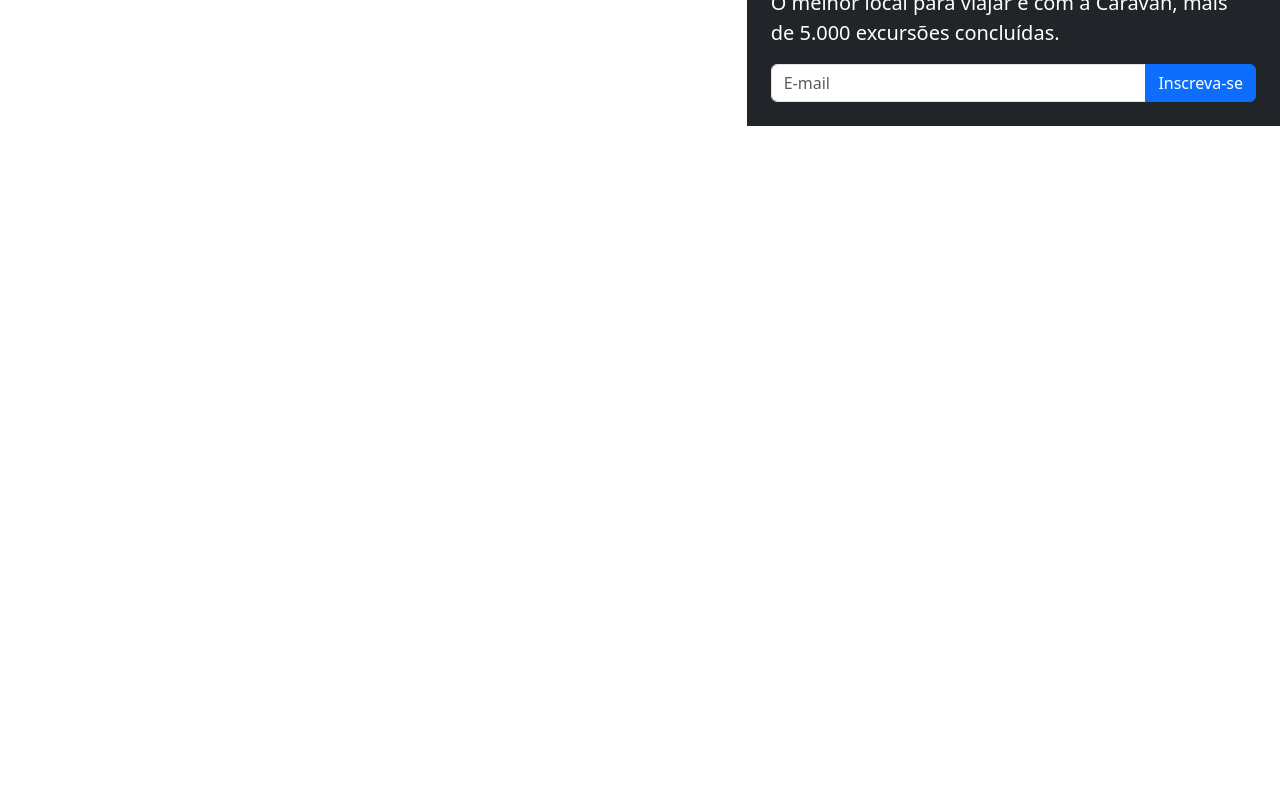
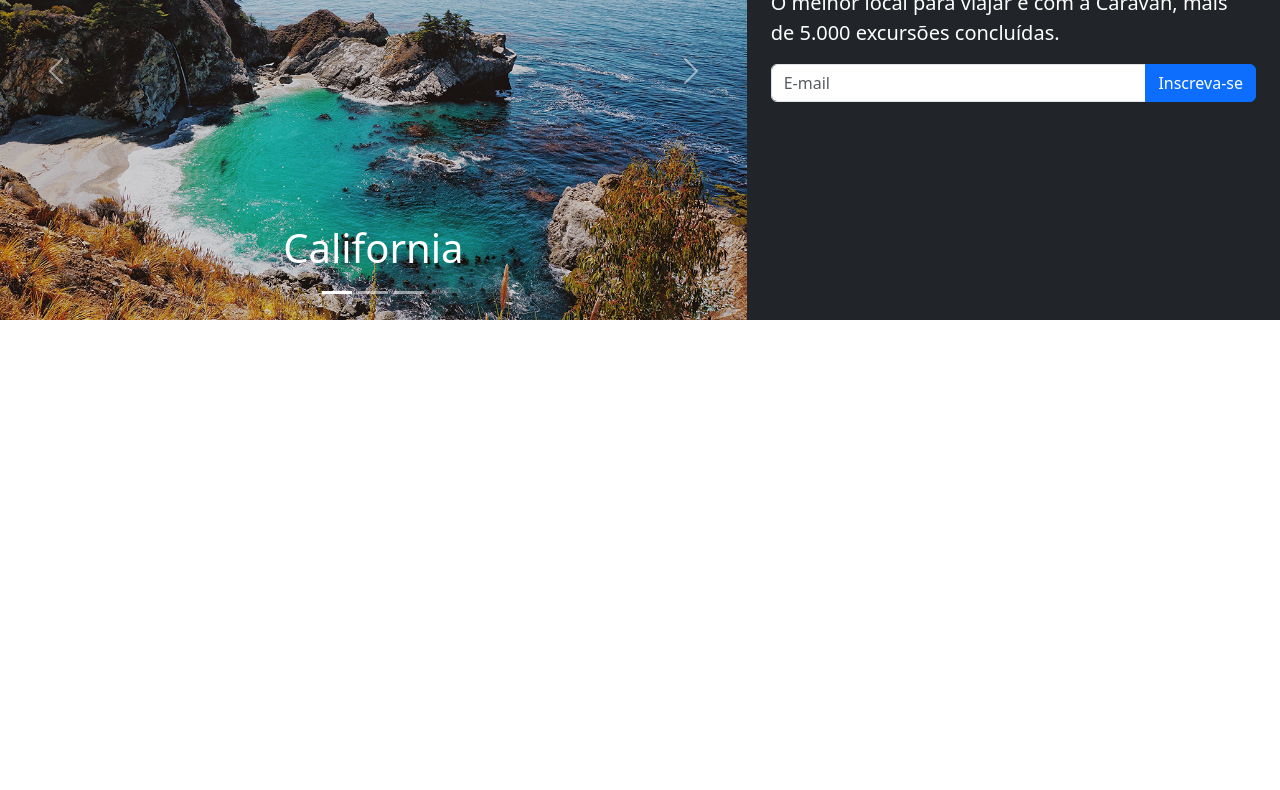
Before and after one commit to guioliveirx/caravan-bootstrap, a plain HTML site: page index.html in a window 1280 px wide. Shown: the part 238-1028 px from the top of the page. Drawn offline with Linux system fonts and the light colour scheme.

Commit message:
feat: create carousel

```diff
--- a/index.html
+++ b/index.html
@@ -9,6 +9,11 @@
 </head>
 <body>
     <header>
+        <!--
+            *navbar -> Inicializa uma navbar.
+            *navbar-expand-md -> Adiciona um tamanho mínimo para quebrar a linha e ajusta o conteudo no começo.
+            *fixed-top -> Aplica um position fidex no topo do conteudo.
+         -->
         <nav class="navbar navbar-expand-md fixed-top box-shadow bg-body-tertiary">
             <div class="container-lg">
                 <a href="index.html" target="_self" rel="noopener noreferrer" class="navbar-brand">
@@ -64,7 +69,37 @@
             <!-- Cria um grid flex-box dividido em 12 colunas que ocupa todo o container-->
             <div class="row">
                 <!-- Separa 7/12 colunas para conter o conteúdo da div -->
-                <div class="col-7 bg-white">a</div>
+                <div class="col-lg-7 bg-white p-0">
+                    <div id="carousel-cities" class="carousel slide">
+                        <div class="carousel-indicators">
+                          <button type="button" data-bs-target="#carousel-cities" data-bs-slide-to="0" class="active" aria-current="true" aria-label="Slide 1"></button>
+                          <button type="button" data-bs-target="#carousel-cities" data-bs-slide-to="1" aria-label="Slide 2"></button>
+                          <button type="button" data-bs-target="#carousel-cities" data-bs-slide-to="2" aria-label="Slide 3"></button>
+                        </div>
+                        <div class="carousel-inner">
+                          <div class="carousel-item active">
+                            <img src="assets/image/california.jpg" class="d-block w-100" alt="Imagem da California">
+                            <div class="carousel-caption d-none d-md-block">
+                                <h5 class="display-6">California</h5>
+                            </div>
+                          </div>
+                          <div class="carousel-item">
+                            <img src="assets/image/dublin.jpg" class="d-block w-100" alt="Imagem de Dublin">
+                          </div>
+                          <div class="carousel-item">
+                            <img src="assets/image/paris.jpg" class="d-block w-100" alt="Imagem de Paris">
+                          </div>
+                        </div>
+                        <button class="carousel-control-prev" type="button" data-bs-target="#carousel-cities" data-bs-slide="prev">
+                          <span class="carousel-control-prev-icon" aria-hidden="true"></span>
+                          <span class="visually-hidden">Anterior</span>
+                        </button>
+                        <button class="carousel-control-next" type="button" data-bs-target="#carousel-cities" data-bs-slide="next">
+                          <span class="carousel-control-next-icon" aria-hidden="true"></span>
+                          <span class="visually-hidden">Próximo</span>
+                        </button>
+                      </div>
+                </div>
                 <!-- Separa 5/12 colunas para conter o conteúdo da div. É ativado quando atinge o breakpoint do "lg"-->
                 <div class="col-lg-5 bg-dark p-4">
                     <!-- Aumenta o tamanho do H1 -->
```
